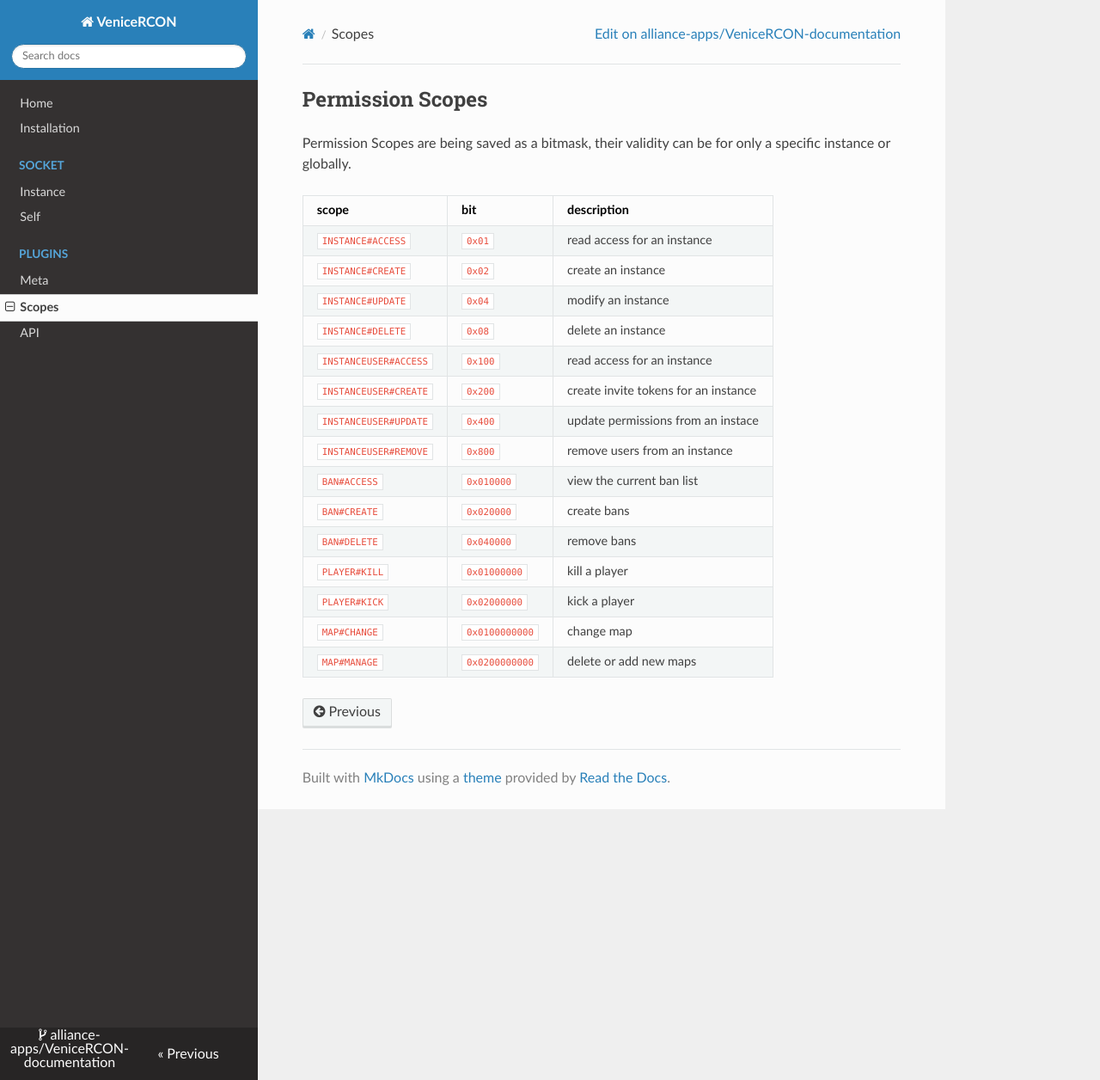
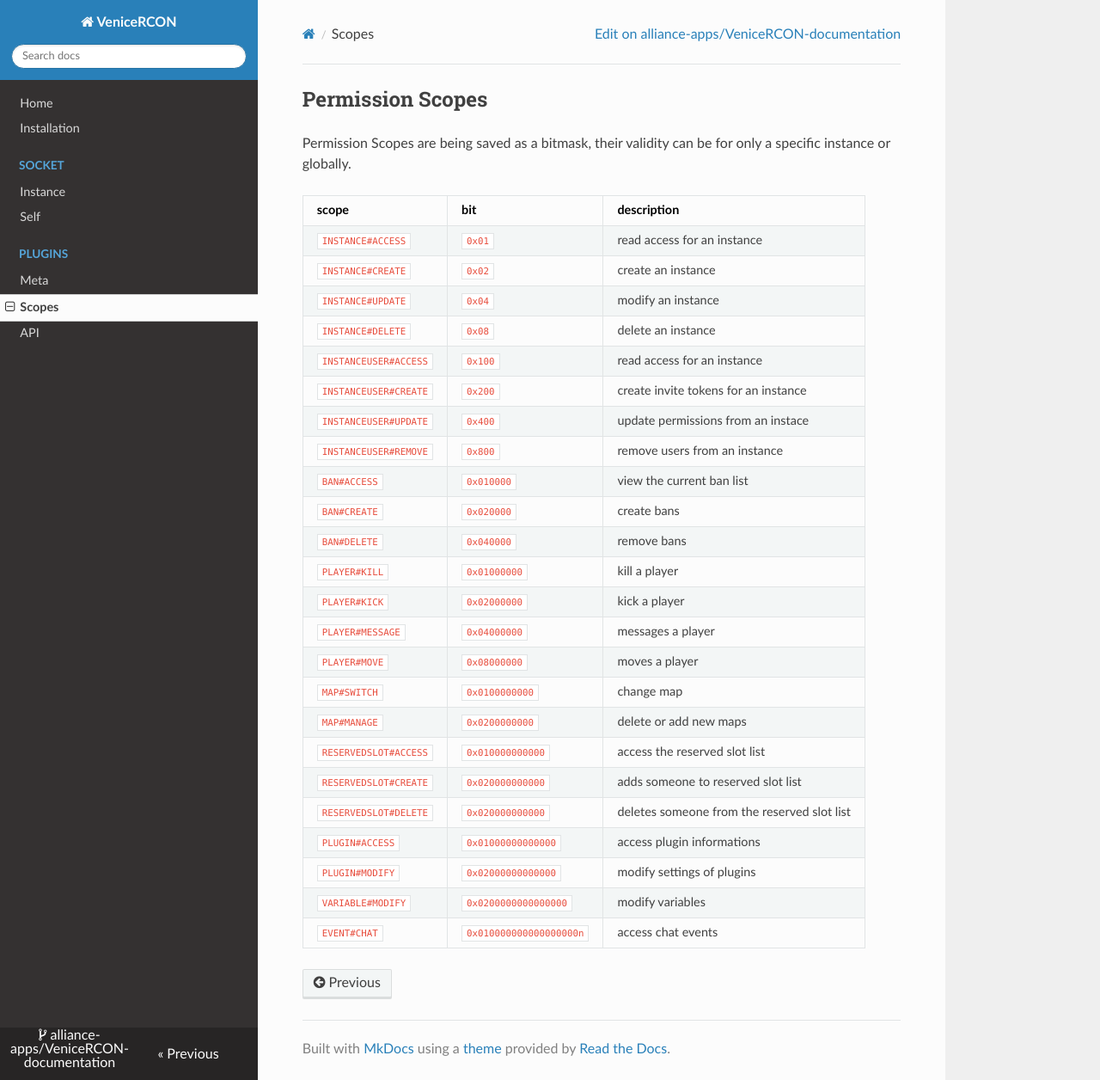
Before and after one commit to alliance-apps/VeniceRCON-documentation, an MkDocs documentation site: the page built from docs/scopes/index.md, in a window 1280 px wide and 1256 px high. Shown: the whole window at 86% size. Built offline with MkDocs 1.6.1, drawn with Linux system fonts in a browser that asks for light colours; nearby versions of some CDN libraries.

Commit message:
add routes and perm scopes

```diff
--- a/docs/scopes/index.md
+++ b/docs/scopes/index.md
@@ -3,20 +3,29 @@
 
 Permission Scopes are being saved as a bitmask, their validity can be for only a specific instance or globally.
 
-|       scope           |  bit           | description
-|---------------------- | -------------- | --------------------
-| `INSTANCE#ACCESS`     | `0x01`         | read access for an instance
-| `INSTANCE#CREATE`     | `0x02`         | create an instance
-| `INSTANCE#UPDATE`     | `0x04`         | modify an instance
-| `INSTANCE#DELETE`     | `0x08`         | delete an instance
-| `INSTANCEUSER#ACCESS` | `0x100`        | read access for an instance
-| `INSTANCEUSER#CREATE` | `0x200`        | create invite tokens for an instance
-| `INSTANCEUSER#UPDATE` | `0x400`        | update permissions from an instace
-| `INSTANCEUSER#REMOVE` | `0x800`        | remove users from an instance
-| `BAN#ACCESS`          | `0x010000`     | view the current ban list
-| `BAN#CREATE`          | `0x020000`     | create bans
-| `BAN#DELETE`          | `0x040000`     | remove bans
-| `PLAYER#KILL`         | `0x01000000`   | kill a player
-| `PLAYER#KICK`         | `0x02000000`   | kick a player
-| `MAP#CHANGE`          | `0x0100000000` | change map
-| `MAP#MANAGE`          | `0x0200000000` | delete or add new maps
+|       scope           |  bit                   | description
+|---------------------- | ---------------------- | --------------------
+| `INSTANCE#ACCESS`     | `0x01`                 | read access for an instance
+| `INSTANCE#CREATE`     | `0x02`                 | create an instance
+| `INSTANCE#UPDATE`     | `0x04`                 | modify an instance
+| `INSTANCE#DELETE`     | `0x08`                 | delete an instance
+| `INSTANCEUSER#ACCESS` | `0x100`                | read access for an instance
+| `INSTANCEUSER#CREATE` | `0x200`                | create invite tokens for an instance
+| `INSTANCEUSER#UPDATE` | `0x400`                | update permissions from an instace
+| `INSTANCEUSER#REMOVE` | `0x800`                | remove users from an instance
+| `BAN#ACCESS`          | `0x010000`             | view the current ban list
+| `BAN#CREATE`          | `0x020000`             | create bans
+| `BAN#DELETE`          | `0x040000`             | remove bans
+| `PLAYER#KILL`         | `0x01000000`           | kill a player
+| `PLAYER#KICK`         | `0x02000000`           | kick a player
+| `PLAYER#MESSAGE`      | `0x04000000`           | messages a player
+| `PLAYER#MOVE`         | `0x08000000`           | moves a player
+| `MAP#SWITCH`          | `0x0100000000`         | change map
+| `MAP#MANAGE`          | `0x0200000000`         | delete or add new maps
+| `RESERVEDSLOT#ACCESS` | `0x010000000000`       | access the reserved slot list
+| `RESERVEDSLOT#CREATE` | `0x020000000000`       | adds someone to reserved slot list
+| `RESERVEDSLOT#DELETE` | `0x020000000000`       | deletes someone from the reserved slot list
+| `PLUGIN#ACCESS`       | `0x01000000000000`     | access plugin informations
+| `PLUGIN#MODIFY`       | `0x02000000000000`     | modify settings of plugins
+| `VARIABLE#MODIFY`     | `0x0200000000000000`   | modify variables
+| `EVENT#CHAT`          | `0x010000000000000000n`| access chat events
```
Also changed, not shown: 3 other files.
